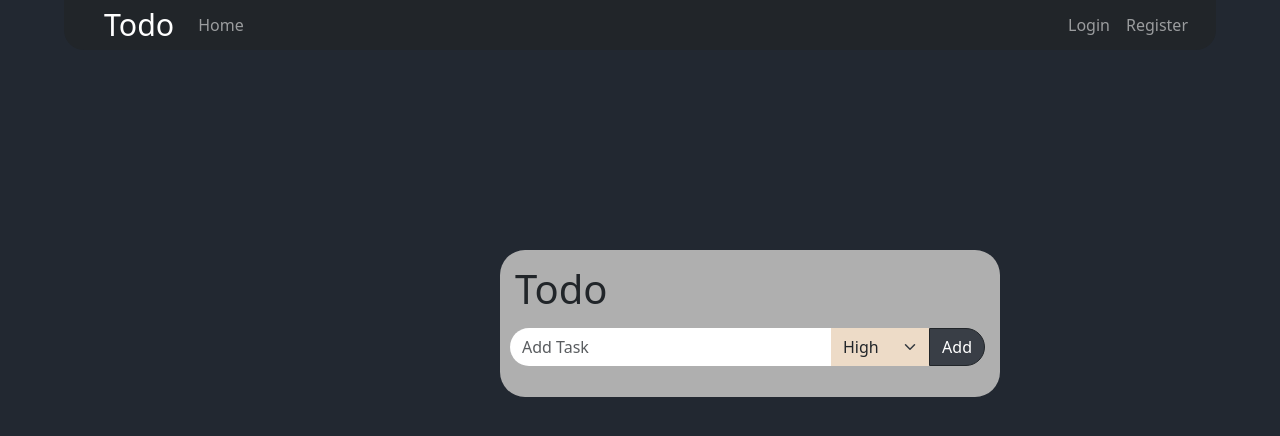
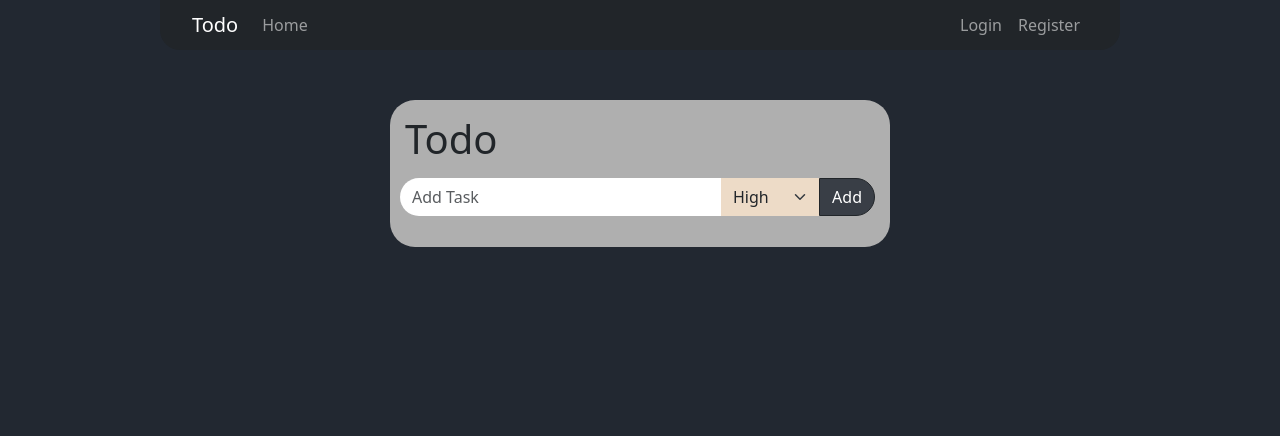
Before and after one commit to satwik834/todo-app-frontend, a React (Vite) app: page / in a window 1280 px wide. Shown: the top 436 px of the page. Built offline with nearby package versions, Linux system fonts and the light colour scheme.

Commit message:
updated some css

```diff
--- a/package.json
+++ b/package.json
@@ -16,7 +16,8 @@
     "bootstrap": "^5.3.3",
     "react": "^18.3.1",
     "react-bootstrap": "^2.10.4",
-    "react-dom": "^18.3.1"
+    "react-dom": "^18.3.1",
+    "react-router-dom": "^7.4.0"
   },
   "devDependencies": {
     "@eslint/js": "^9.9.0",
--- a/src/App.jsx
+++ b/src/App.jsx
@@ -9,7 +9,7 @@
 function App(){
     return(
       <>
-            <header><NavBar></NavBar></header>
+            <NavBar/>
             <Routes>
               <Route path="/" element={<TodoBox/>} />
               <Route path="/login" element={<Login/>}/>
--- a/src/NavBar.jsx
+++ b/src/NavBar.jsx
@@ -5,9 +5,11 @@
 
 function NavBar() {
   return (
-    <>
-      <Navbar bg="dark" variant="dark" className='nav-bar'>
+    <Navbar expand="lg" bg="dark" variant="dark" className="w-75 nav-bar">
+      <Container fluid>
         <Navbar.Brand as={Link} to="/" className='nav-bar-brand'>Todo</Navbar.Brand>
+        <Navbar.Toggle aria-controls="basic-navbar-nav" />
+        <Navbar.Collapse id="basic-navbar-nav">
           <Nav className="me-auto">
             <Nav.Link as={Link} to="/" className='nav-bar-home'>Home</Nav.Link>
           </Nav>
@@ -15,8 +17,9 @@
             <Nav.Link as={Link} to="/login" className='nav-bar-login'>Login</Nav.Link>
             <Nav.Link as={Link} to="/register" className='nav-bar-register'>Register</Nav.Link>
           </Nav>
+        </Navbar.Collapse>
+      </Container>
     </Navbar>
-    </>
   );
 }
 
--- a/src/index.css
+++ b/src/index.css
@@ -1,7 +1,14 @@
-body{
+#root {
   background-color: #222831;
+  display: flex;
+  flex-direction: column; /* Change to column to allow vertical stacking */
+  align-items: center; /* Center items horizontally */
+  min-height: 100vh; /* Use min-height instead of height */
+  width: 100vw;
+  margin: 0;
+  padding: 0;
+  overflow-x: hidden; /* Prevent horizontal scrolling */
 }
-
 .todo-input{
   width: 95%;
   margin-left: 10px;
@@ -37,14 +44,14 @@
   border-color: none;
 }
 .todo-box{
-  margin: 200px;
+  margin: 50px;
   height: auto;
   width: 500px;
   display: flex;
   flex-direction: column;
   background-color: #afafaf;
   border-radius: 25px;
-  margin-left: 500px;
+
 }
 .todo-box h1{
   margin: 15px;
@@ -118,18 +125,11 @@
     padding-left: 0; /* Optional: removes default padding */
 }
 
+
+
 .nav-bar{
-  width: 90%;
-  margin-left: 5%;
   height: 50px;
   border-bottom-left-radius: 20px;
   border-bottom-right-radius: 20px;
   padding: 20px;
-  justify-content: center;
 }
-
-.nav-bar-brand{
-  font-weight: 300;
-  font-size: 1.9rem;
-  margin-left: 20px;
-}
```
Also changed, not shown: 1 other file (tests, documents, lock files or other folders). Lines whose indentation alone changed are shown as unchanged.
